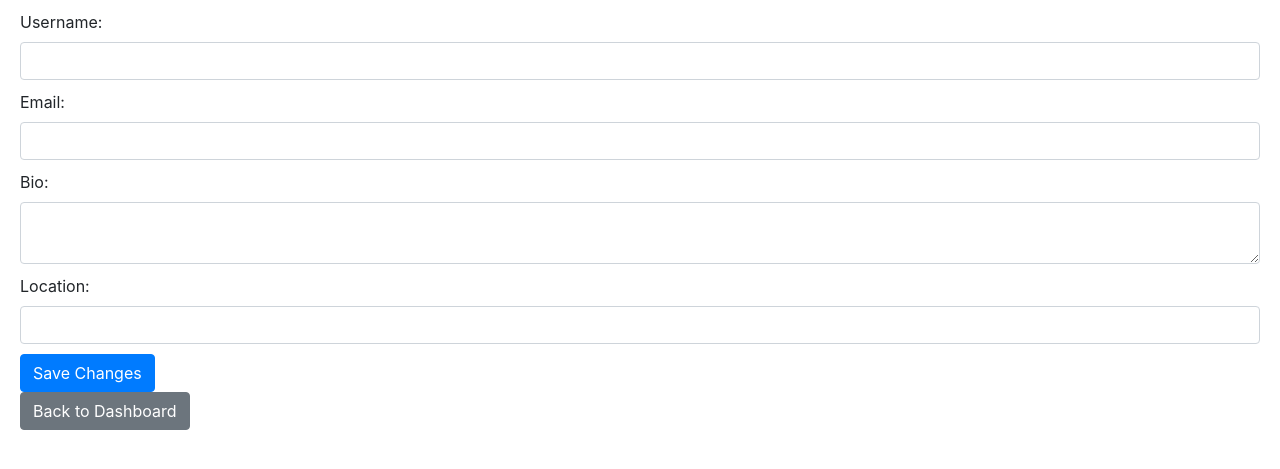
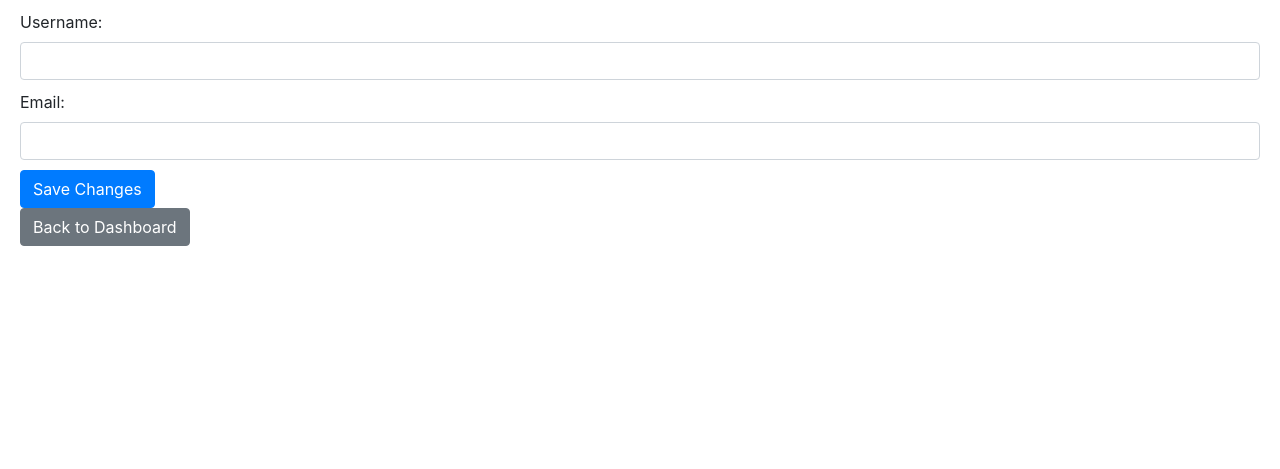
Before and after one commit to andygqw/JobApplicationRecorder, a Flask app: template templates/profile.html in a window 1280 px wide. Shown: the part 68-537 px from the top of the page. Run offline with Flask 3, Linux system fonts and the light colour scheme; the template is opened without the code that fills it, so the values that code supplies are empty; some libraries are stand-ins or nearby versions.

Commit message:
changed accordingly to user on profile.html

```diff
--- a/app/profile.py
+++ b/app/profile.py
@@ -1,8 +1,7 @@
-from flask import Flask, render_template, request, redirect, url_for, flash, session
+from flask import render_template, session, redirect, url_for, request
 from app import app, mysql
+from app.logger import log
 
-
-app = Flask(__name__)
 
 @app.route('/profile', methods=['GET', 'POST'])
 def edit_profile():
@@ -11,17 +10,15 @@ def edit_profile():
             # Process form data and update user profile
             # Assume 'get_profile_for_user' and 'update_profile_for_user' are defined
             # Retrieve profile based on current user's identification
-            profile = get_profile_for_user(user_id)
-            profile.username = request.form['username']
-            profile.email = request.form['email']
-            profile.bio = request.form['bio']
-            profile.location = request.form['location']
-            flash('Your profile has been updated.')
+            # profile = get_profile_for_user(user_id)
+            # profile.username = request.form['username']
+            # profile.email = request.form['email']
+            # profile.bio = request.form['bio']
+            # profile.location = request.form['location']
+            # flash('Your profile has been updated.')
             return redirect(url_for('dashboard'))
         else:
-            # Display the form with existing profile data
-            user_id =  session["user_id"]
-            user = get_profile_for_user(user_id)
+            user = get_profile_for_user(session["user_id"])
             return render_template('profile.html', user=user)
     else:
         return redirect(url_for('login'))
--- a/templates/profile.html
+++ b/templates/profile.html
@@ -21,19 +21,11 @@
         <form action="{{ url_for('update_profile') }}" method="POST">
             <div class="form-group">
                 <label for="username">Username:</label>
-                <input type="text" id="username" name="username" value="{{ profile.username }}" class="form-control">
+                <input type="text" id="username" name="username" value="{{ user.username }}" class="form-control">
             </div>
             <div class="form-group">
                 <label for="email">Email:</label>
-                <input type="email" id="email" name="email" value="{{ profile.email }}" class="form-control">
-            </div>
-            <div class="form-group">
-                <label for="bio">Bio:</label>
-                <textarea id="bio" name="bio" class="form-control">{{ profile.bio }}</textarea>
-            </div>
-            <div class="form-group">
-                <label for="location">Location:</label>
-                <input type="text" id="location" name="location" value="{{ profile.location }}" class="form-control">
+                <input type="email" id="email" name="email" value="{{ user.email }}" class="form-control">
             </div>
             <button type="submit" class="btn btn-primary">Save Changes</button>
         </form>
```
